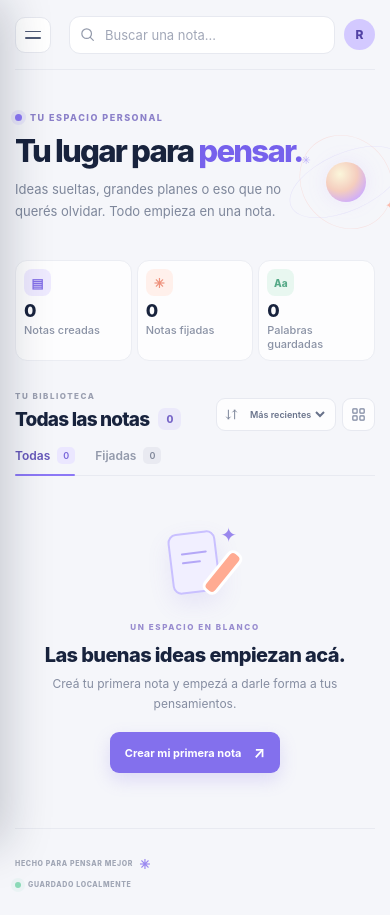
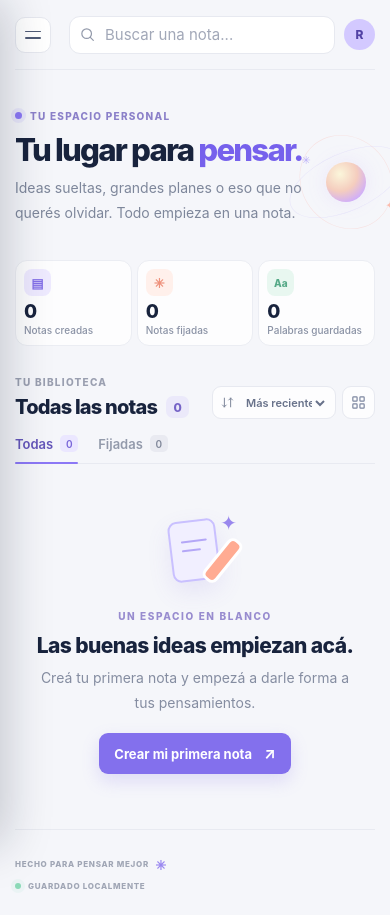
Before and after one commit to RodrigoFrontendDev/noteapp, a plain HTML site: page index.html in a window 390 px wide. Drawn offline with Linux system fonts and the light colour scheme.

Commit message:
Increase Noteapp interface typography

```diff
--- a/style.css
+++ b/style.css
@@ -355,3 +355,71 @@ body{font-size:16px}
   .notes-grid.is-list .note-body{grid-column:1/-1;grid-row:3;min-height:90px;max-height:110px}
   .notes-grid.is-list .note-card-bottom{grid-column:1/-1;grid-row:4;flex-direction:row;align-items:center;padding-top:8px;margin-top:4px}
 }
+
+
+/* Interface typography: larger UI labels and supporting copy; note title/body entry sizes stay untouched. */
+body{font-size:16px}
+.workspace-copy strong{font-size:14px}
+.workspace-copy small{font-size:9px}
+.create-note-button{font-size:15px}
+.create-note-button kbd{font-size:11px}
+.nav-caption,.section-overline,.eyebrow{font-size:10px;letter-spacing:1.25px}
+.nav-item{font-size:14px}
+.nav-count{font-size:12px}
+.storage-card strong{font-size:12px}
+.storage-card p{font-size:11px;line-height:1.55}
+.sidebar-meta{font-size:9px;letter-spacing:.85px}
+.date-label{font-size:11px}
+.search-box input{font-size:15px}
+.search-box kbd{font-size:10px}
+.intro-subtitle{font-size:16px;line-height:1.8}
+.stat-card strong{font-size:23px}
+.stat-card span:not(.stat-icon){font-size:12px}
+.stats-note{font-size:12px;line-height:1.7}
+.notes-heading-group h2{font-size:24px}
+.notes-heading-group h2 span{font-size:12px}
+.sort-control select{font-size:12px}
+.filter-tab{font-size:14px}
+.filter-tab span{font-size:11px}
+.note-date{font-size:11px}
+.note-word-count{font-size:10px}
+.empty-kicker{font-size:10px}
+.empty-state h3{font-size:22px}
+.empty-state>p:not(.empty-kicker){font-size:14px;line-height:1.8}
+.empty-create-button{font-size:13px}
+.main-footer{font-size:9px;letter-spacing:1px}
+
+@media(max-width:980px){
+  .intro-subtitle{font-size:15px}
+  .stat-card strong{font-size:21px}
+  .stat-card span:not(.stat-icon){font-size:11px}
+}
+@media(max-width:760px){
+  .workspace-copy strong{font-size:14px}
+  .workspace-copy small{font-size:9px}
+  .create-note-button{font-size:15px}
+  .nav-caption,.section-overline,.eyebrow{font-size:10px}
+  .nav-item{font-size:14px}
+  .nav-count{font-size:12px}
+  .storage-card strong{font-size:12px}
+  .storage-card p{font-size:11px}
+  .intro-subtitle{font-size:15px;line-height:1.75}
+  .stat-card strong{font-size:20px}
+  .stat-card span:not(.stat-icon){font-size:10px}
+  .notes-heading-group h2{font-size:21px}
+  .sort-control select{font-size:11px}
+  .filter-tab{font-size:13px}
+  .filter-tab span{font-size:10px}
+  .empty-state h3{font-size:21px}
+  .empty-state>p:not(.empty-kicker){font-size:14px}
+  .empty-create-button{font-size:13px}
+  .main-footer{font-size:8px;letter-spacing:.7px}
+}
+@media(max-width:430px){
+  .intro-subtitle{font-size:14px}
+  .stat-card strong{font-size:19px}
+  .stat-card span:not(.stat-icon){font-size:10px}
+  .notes-heading-group h2{font-size:20px}
+  .filter-tab{font-size:13px}
+  .empty-state>p:not(.empty-kicker){font-size:14px}
+}
```
